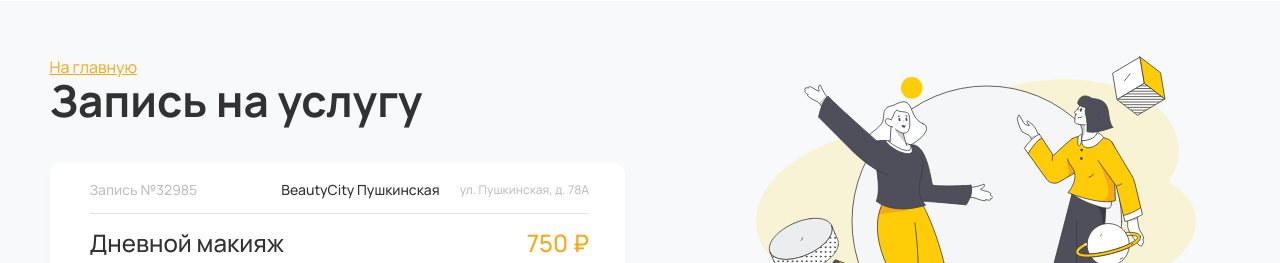
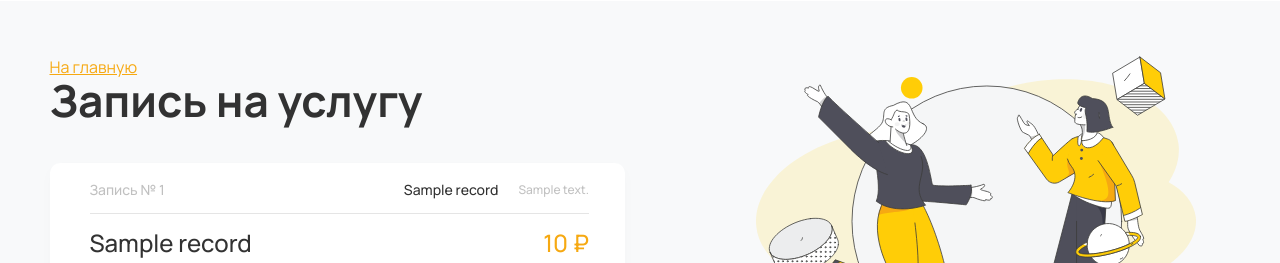
Before and after one commit to SergeyPostnikov/BeautySalon, a Django app: template templates/service_finally.html in a window 1280 px wide. Shown: the part 79-342 px from the top of the page. Run offline with Django 3.2, Linux system fonts and the light colour scheme; the template is opened without the code that fills it: most values are stand-ins (such as "Sample title", 1, 10 or a date in 2020); grey boxes marked "Sample" are stand-in pictures.

Commit message:
added service_finally

```diff
--- a/beauty/forms.py
+++ b/beauty/forms.py
@@ -0,0 +1 @@
+from django import forms
--- a/beautysalon/urls.py
+++ b/beautysalon/urls.py
@@ -12,6 +12,7 @@ urlpatterns = [
     path('logout', logout, name='logout'),
     path('', index, name='index'),
     path('service/', service, name='service'),
+    path('service_finally/', service_finally, name='service_finally'),
     path('dashboard/', dashboard, name='dashboard')
 ]
 
--- a/templates/service_finally.html
+++ b/templates/service_finally.html
@@ -7,58 +7,63 @@
 				<div class="row">
 					<div class="col-md-6 col-lg-6">
 						<div class="breadCrumbs">
-							<a href="#" class="breadCrumbs__item">На главную</a>
+							<a href="{% url 'index' %}" class="breadCrumbs__item">На главную</a>
 						</div>
 						<div class="service__block">
 							<h1 class="service__title">Запись на услугу</h1>
 						</div>
-						<form action="#" class="serviceFinally__form">
+						<form action="{% url 'service_finally' %}" class="serviceFinally__form" method="POST">
+							{% csrf_token %}
 							<div class="serviceFinally__form_block">
 								<div class="serviceFinally__form_header fic">
-									<span class="serviceFinally__form_header__number">Запись №32985</span>
+									<span class="serviceFinally__form_header__number">Запись № {{record.id}}</span>
 									<div class="serviceFinally__form_header__item fic">
-										<div class="serviceFinally__form_header__service">BeautyCity Пушкинская</div>
-										<div class="serviceFinally__form_header__address">ул. Пушкинская, д. 78А</div>
+										<div class="serviceFinally__form_header__service">{{record.salon_name}}</div>
+										<div class="serviceFinally__form_header__address">{{record.salon_address}}</div>
 									</div>
 								</div>
 								<div class="serviceFinally__form_content">
 									<div class="serviceFinally__form_content__block fic">
-										<div class="serviceFinally__form_content__title">Дневной макияж</div>
-										<div class="serviceFinally__form_content__price">750 ₽</div>
+										<div class="serviceFinally__form_content__title">{{record.service_name}}</div>
+										<div class="serviceFinally__form_content__price">{{record.price}} ₽</div>
 									</div>
 									<div class="serviceFinally__form_content__block fic">
 										<div class="serviceFinally__form_content__items fic">
-										  	<img src="img/masters/avatar/vizajist1.svg" alt="avatar" class="accordion__block_img">
-										  	<div class="accordion__block_master">Елена Грибнова</div>
+										  	<img src="{{record.master_photo}}" alt="avatar" class="accordion__block_img">
+										  	<div class="accordion__block_master">{{record.master_name}}</div>
 									    </div>
 									    <div class="serviceFinally__form_content__item fic">
-											<div class="serviceFinally__form_content__time">16:30</div>
-											<div class="serviceFinally__form_content__date">18 ноября</div>
+											<div class="serviceFinally__form_content__time">{{record.time}}</div>
+											<div class="serviceFinally__form_content__date">{{record.date}}</div>
 										</div>
 									</div>
 
 								</div>
 							</div>
 							<div class="serviceFinally__form_itesm">
+								{% if record.flag %}
+									<button type="submit" class="serviceFinallys__form_btn">Оплатить сразу</button>
+								{% else %}
 									<div class="contacts__form_block fic">
-									<input type="text" name="fname" class="contacts__form_iunput" placeholder="Введите имя" required="">
+										<input type="text" name="name" class="contacts__form_iunput" placeholder="Введите имя" required="">
 										<div class="contacts__form_inputBlock">
-										<input type="text" name="tel" class="contacts__form_iunput" placeholder="+7(999)999--99-99" required="">
+											<input type="text" name="phonenumber" class="contacts__form_iunput" placeholder="+7(999)999-99-99" required="">
 										</div>
 									</div>
 
-								<textarea name="contactsTextarea" class="contacts__form_textarea" placeholder="Вопрос(необязательно)"></textarea>
+									<textarea name="comments" class="contacts__form_textarea" placeholder="Вопрос(необязательно)"></textarea>
 									<div class="contacts__form_checkboxBlock fic">
 										<input type="checkbox" class="contacts__form_checkbox" checked="">
 										<span class="contacts__form_checkboxBlock__intro">Я согласен(а) с политикой конфидециоальности</span>
 									</div>
 									<button type="submit" class="serviceFinallys__form_btn">Записаться</button>
-								<button type="submit" class="serviceFinallys__form_back">Назад</button>
+								{% endif %}
+								<a href="{% url 'service' %}" ><button class="serviceFinallys__form_back">Назад</button></a>
 							</div>
 						</form>
 					</div>
 					<div class="col-md-12 col-lg-5">
-						<img src="img/bannerImg.svg" alt="bannerImg" class="banner__img">
+						<img src="{% static 'img/bannerImg.svg' %}" alt="bannerImg" class="banner__img">
 					</div>
 				</div>
 			</div>
```
Also changed, not shown: beauty/views.py (+24 -1 lines). Lines whose indentation alone changed are shown as unchanged.
